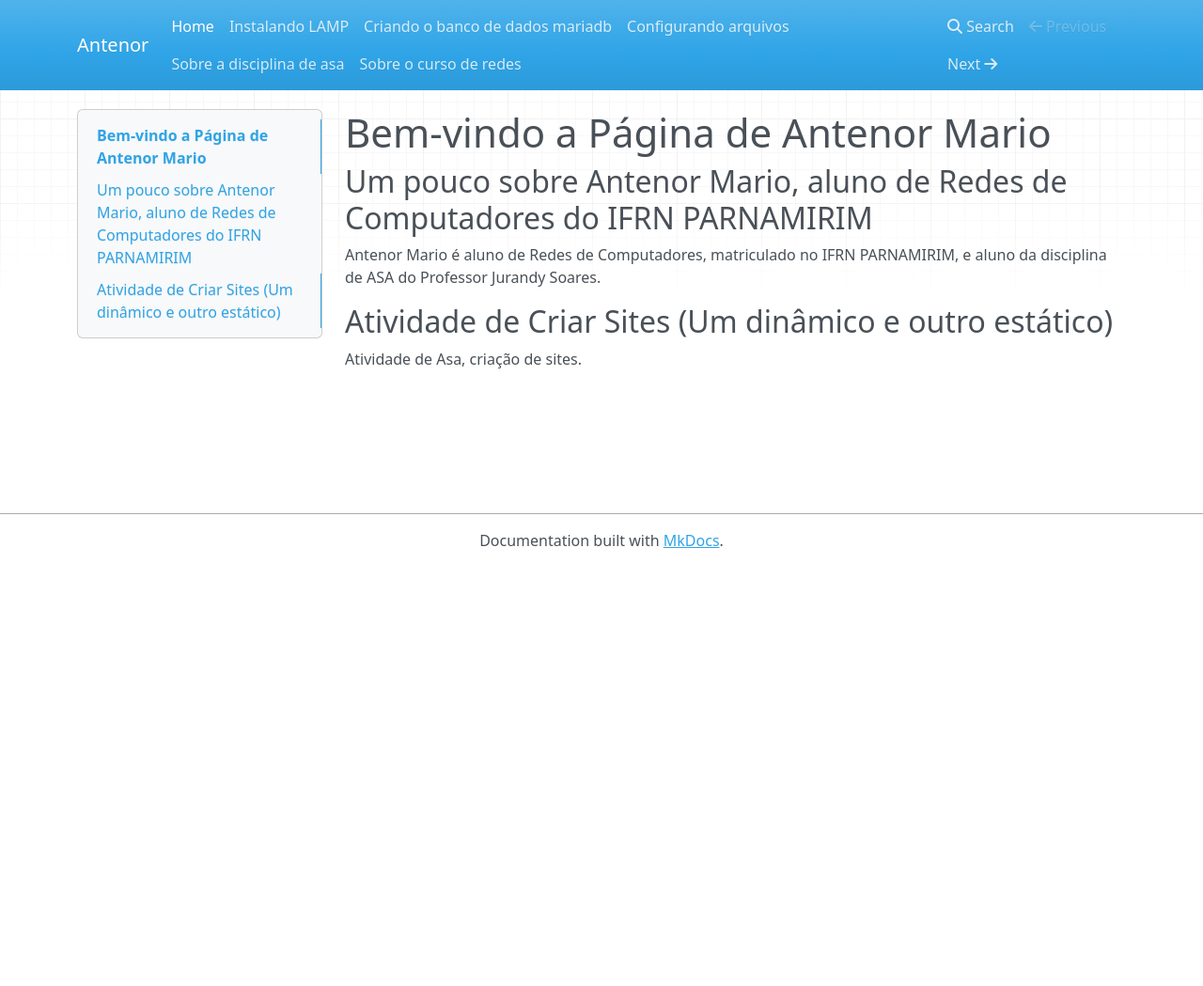
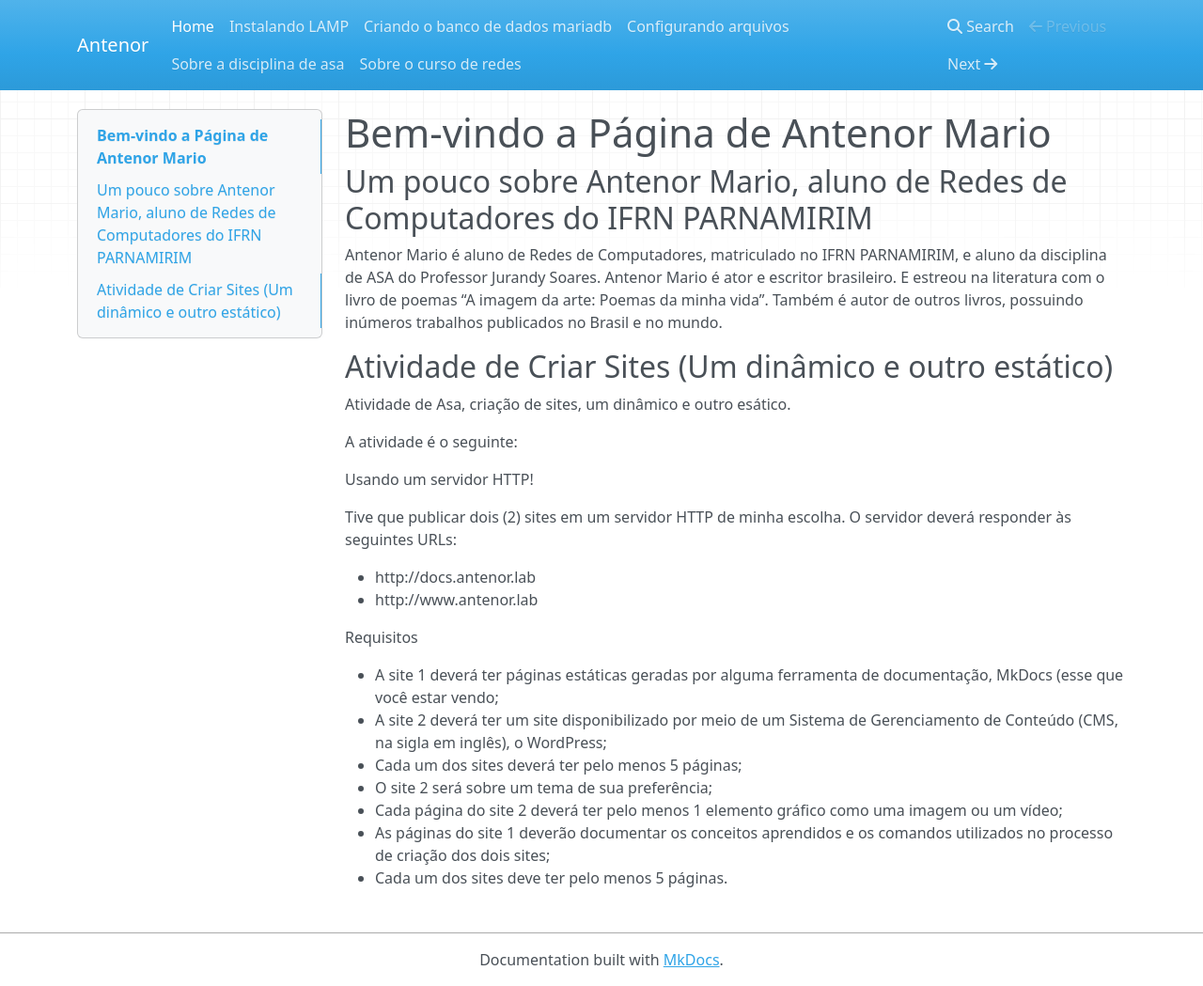
Before and after one commit to antenormario/asa-doc, an MkDocs documentation site: the page built from docs/index.md, in a window 1280 px wide and 1049 px high. Shown: the whole window at 94% size. Built offline with MkDocs 1.6.1, drawn with Linux system fonts in a browser that asks for light colours; nearby versions of some CDN libraries.

Commit message:
Update index.md

```diff
--- a/docs/index.md
+++ b/docs/index.md
@@ -2,8 +2,27 @@
 
 ## Um pouco sobre Antenor Mario, aluno de Redes de Computadores do IFRN PARNAMIRIM
 
-Antenor Mario é aluno de Redes de Computadores, matriculado no IFRN PARNAMIRIM, e aluno da disciplina de ASA do Professor Jurandy Soares.
+Antenor Mario é aluno de Redes de Computadores, matriculado no IFRN PARNAMIRIM, e aluno da disciplina de ASA do Professor Jurandy Soares.  Antenor Mario é ator e escritor brasileiro. E estreou na literatura com o livro de poemas “A imagem da arte: Poemas da minha vida”. Também é autor de outros livros, possuindo inúmeros trabalhos publicados no Brasil e no mundo.
 
 ## Atividade de Criar Sites (Um dinâmico e outro estático)
 
-Atividade de Asa, criação de sites.
+Atividade de Asa, criação de sites, um dinâmico e outro esático.
+
+A atividade é o seguinte:
+
+Usando um servidor HTTP!
+
+Tive que publicar dois (2) sites em um servidor HTTP de minha escolha. O servidor deverá responder às seguintes URLs:
+
+- http://docs.antenor.lab
+- http://www.antenor.lab
+
+Requisitos
+
+- A site 1 deverá ter páginas estáticas geradas por alguma ferramenta de documentação, MkDocs (esse que você estar vendo;
+- A site 2 deverá ter um site disponibilizado por meio de um Sistema de Gerenciamento de Conteúdo (CMS, na sigla em inglês), o WordPress;
+- Cada um dos sites deverá ter pelo menos 5 páginas;
+- O site 2 será sobre um tema de sua preferência;
+- Cada página do site 2 deverá ter pelo menos 1 elemento gráfico como uma imagem ou um vídeo;
+- As páginas do site 1 deverão documentar os conceitos aprendidos e os comandos utilizados no processo de criação dos dois sites;
+- Cada um dos sites deve ter pelo menos 5 páginas.
```
